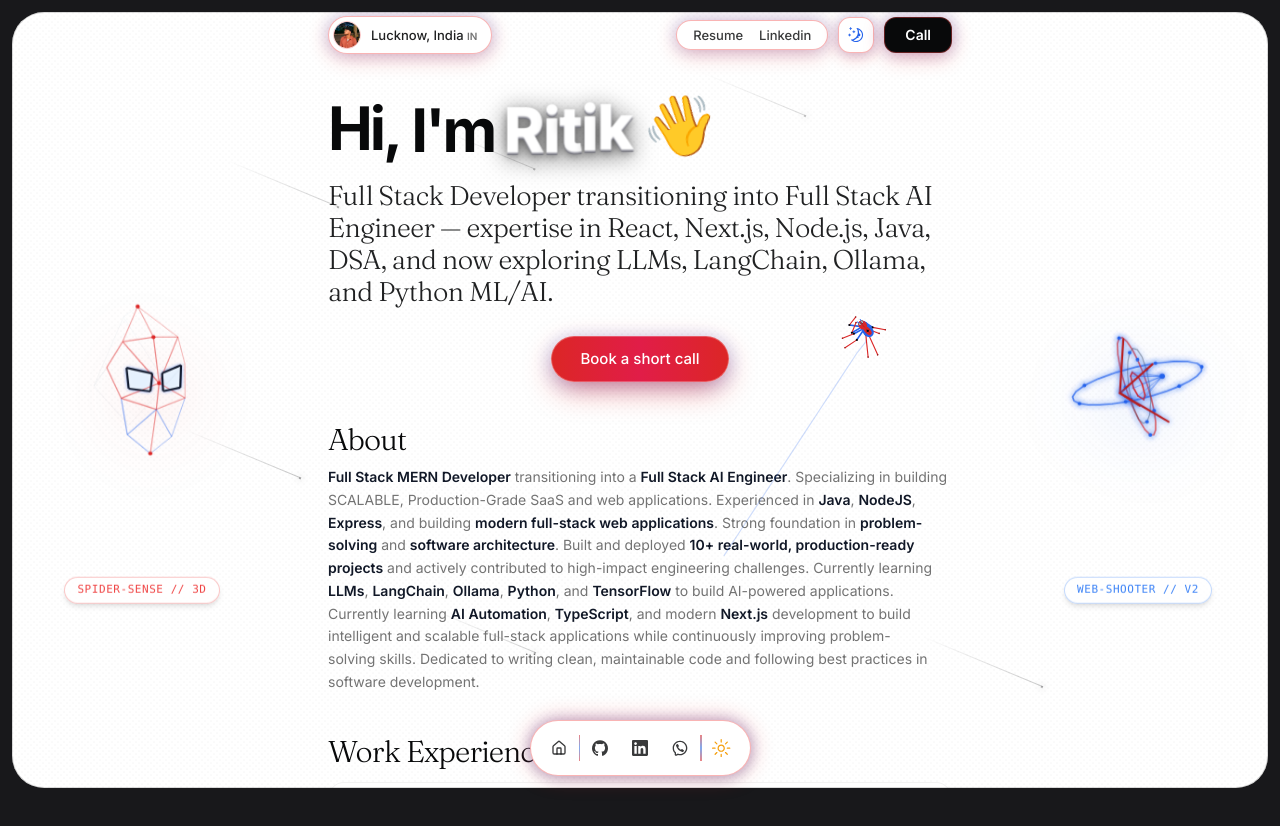
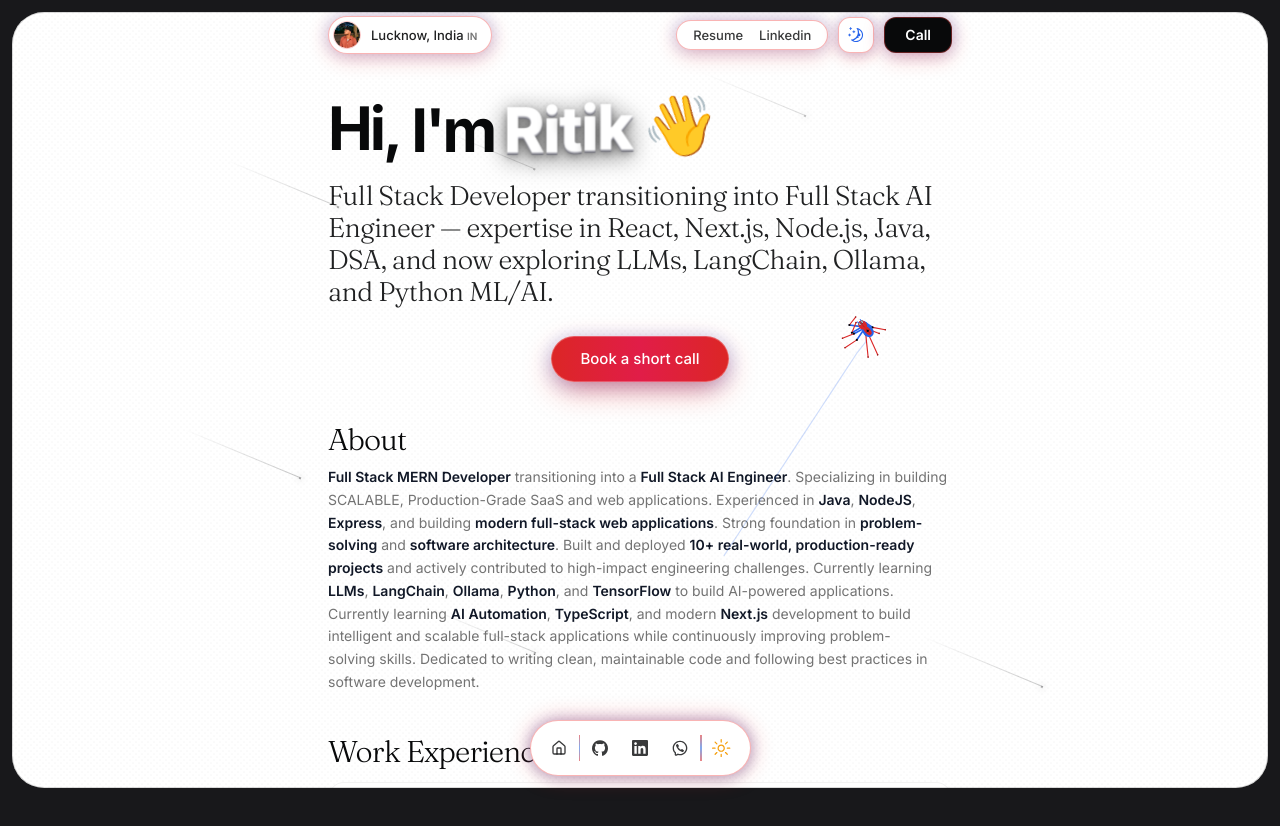
Before and after one commit to RITIKSINGH-DEOS/RS-Portfolio, a Next.js app: page / in a window 1280 px wide. Shown: the top 826 px of the page. Built offline with nearby package versions, Linux system fonts and the light colour scheme.

Commit message:
feat: remove 3d spider-sense mask and web-shooter side widgets

```diff
--- a/src/app/layout.tsx
+++ b/src/app/layout.tsx
@@ -1,4 +1,3 @@
-import { DesktopSpideySides } from "@/components/desktop-spidey-sides";
 import Navbar from "@/components/navbar";
 import { ScrollToTop } from "@/components/scroll-to-top";
 import { SmoothScrollProvider } from "@/components/smooth-scroll-provider";
@@ -77,7 +76,6 @@ export default function RootLayout({
             <SmoothScrollProvider>
               <DottedCanvas />
               <ShootingStars />
-              <DesktopSpideySides />
               <TopNav />
               <div className="relative z-10 w-full max-w-2xl mx-auto px-6">
                 {children}
```
